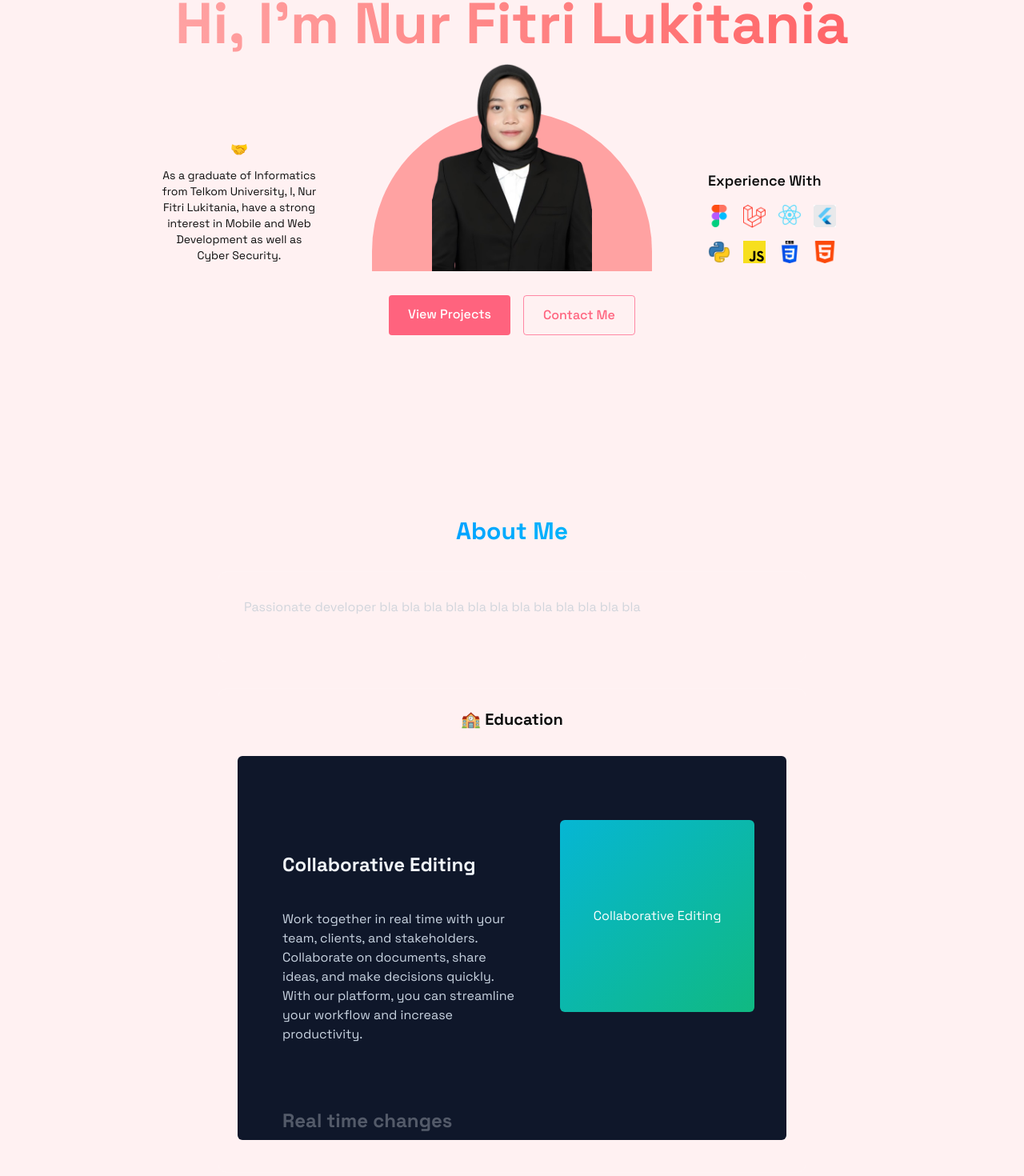
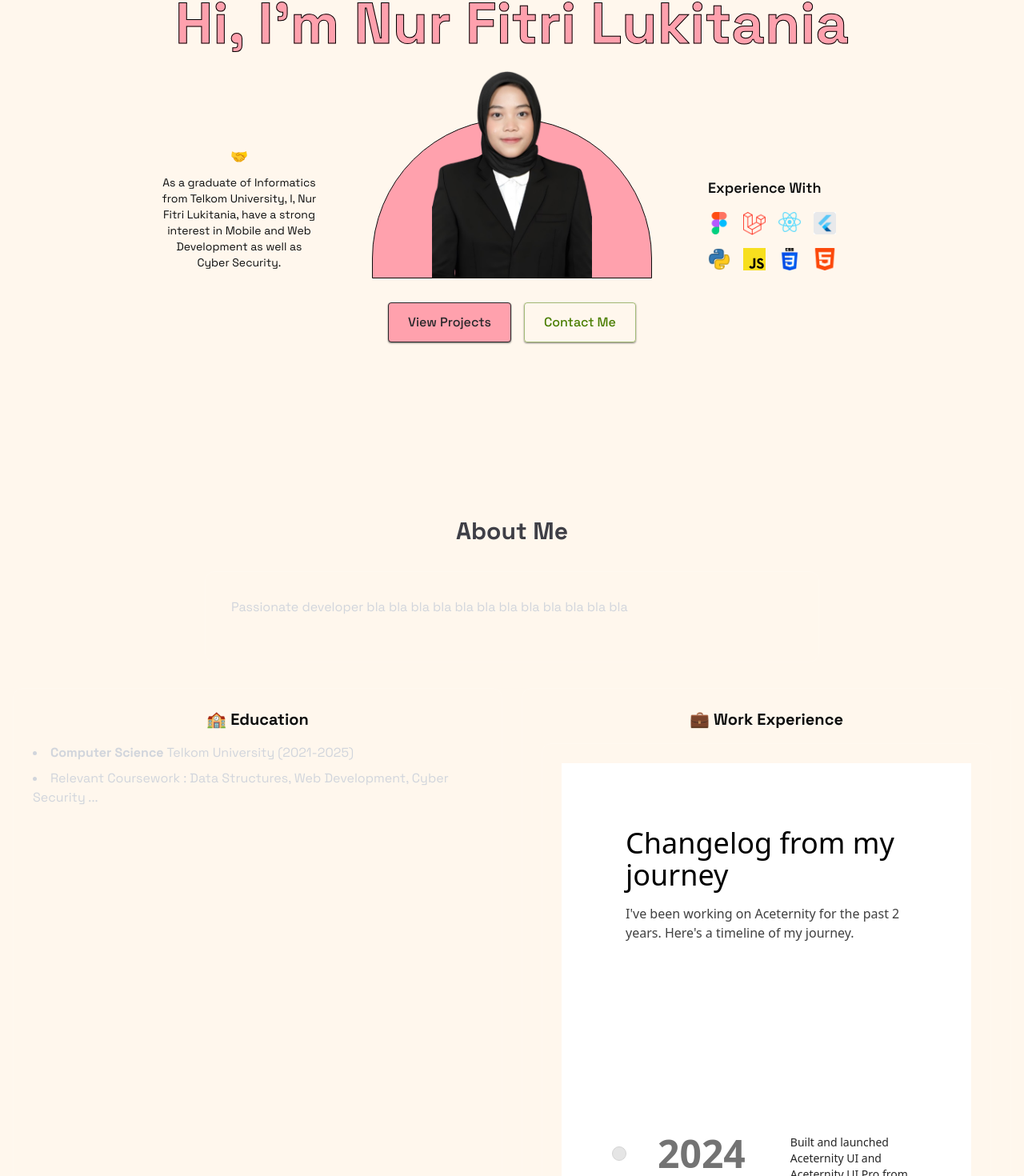
Before and after one commit to lukitania/Portofolio, a React (Vite) app: page / in a window 1280 px wide. Shown: the part 234-1704 px from the top of the page at 80% size. Built offline with nearby package versions, Linux system fonts and the light colour scheme.

Commit message:
moddified about n home

```diff
--- a/src/App.jsx
+++ b/src/App.jsx
@@ -15,7 +15,7 @@ function App() {
   return (
     <>
       {!isLoaded && <LoadingScreen onComplete={() => setIsLoaded(true)} />}{" "}
-      <div className={`min-h-screen transition-opacity duration-700 ${isLoaded ? "opacity-100" : "opacity-0"} bg-rose-50 text-black-100`}
+      <div className={`min-h-screen transition-opacity duration-700 ${isLoaded ? "opacity-100" : "opacity-0"} bg-orange-50 text-black-100`}
       >
         <Navbar menuOpen={menuOpen} setMenuOpen={setMenuOpen}/>
         <MobileMenu menuOpen={menuOpen} setMenuOpen={setMenuOpen}/>
--- a/src/components/sections/About.jsx
+++ b/src/components/sections/About.jsx
@@ -201,32 +201,46 @@ export const About = () => {
 
 
     return (<section id="about" className="min-h-screen flex items-center justify-center py-20" >
-        <div className="max-w-3xl mx-auto px-4">
-            <h2 className="text-3xl font-bold mb-8 bg-gradient-to-r from-blue-500 to-cyan-400 bg-clip-text text-transparent text-center">
+        <div className="px-4 items-center justify-center">
+            <h2 className=" max-w-3xl mx-auto  text-3xl font-bold mb-8 bg-gradient-to-r from-zinc-700 to-zinc-700 bg-clip-text text-transparent text-center">
                 {""}
                 About Me
             </h2>
-            <div className="rounded-xl p-8 border-white/10 border hover:-translate-y-1 transition-all">
+            <div className=" max-w-3xl mx-auto  rounded-xl p-8 border-white/10 border hover:-translate-y-1 transition-all">
                 <p className="text-gray-300 mb-6">
                     Passionate developer bla bla bla bla bla bla bla bla bla bla bla bla
                 </p>
             </div>
 
-            <div className="gap-6 mt-8">
+            <div className="grid grid-cols-1 md:grid-cols-2 gap-6 mt-8">
                 <div className="p-6 rounded-xl border-white/10 border hover:-translate-y-1 transition-all ">
                     <h3 className="text-xl font-bold mb-4 text-center"> 🏫 Education </h3>
-                    <div className="w-full py-4">
-                        <StickyScroll content={content} />
+                    <ul className="list-disc list-inside text-gray-300 space-y-2">
+                        <li>
+                            <strong> Computer Science </strong> Telkom University (2021-2025)
+                        </li>
+                        <li>
+                            Relevant Coursework : Data Structures, Web Development, Cyber Security ...
+                        </li>
+                    </ul>
+                </div>
+                <div className="p-6 rounded-xl border-white/10 border hover:-translate-y-1 transition-all ">
+                    <h3 className="text-xl font-bold mb-4 text-center"> 💼 Work Experience </h3>
+                    <div className="space-y-4 text-gray-300">
+                        <div className="p-6 rounded-xl border-white/10 border hover:-translate-y-1 transition-all ">
+                        <Timeline data={data} />
+                    </div>
                     </div>
                 </div>
+                </div>
+
+
+
+                <div className="gap-6 mt-8 relative w-full overflow-clip">
+
+                </div>
+
             </div>
-
-            <div className="gap-6 mt-8 relative w-full overflow-clip">
-                <div className="p-6 rounded-xl border-white/10 border hover:-translate-y-1 transition-all ">
-                    <Timeline data={data} />
-                </div>
-            </div>
-        </div>
     </section>
 
     );
--- a/src/components/sections/Home.jsx
+++ b/src/components/sections/Home.jsx
@@ -5,12 +5,12 @@ export const Home = () => {
     return (
         <section id="home" className="min-h-screen flex items-center justify-center relative">
             <div className="text-center z-10 px-4">
-                <h1 className="text-5xl md:text-7xl font-bold mb-6 bg-gradient-to-r from-red-300 to-red-400 bg-clip-text text-transparent leading-right">
+                <h1 className="text-5xl md:text-7xl font-bold mb-6 bg-gradient-to-r from-rose-300 to-rose-300 bg-clip-text text-transparent leading-tight [-webkit-text-stroke:1px_black] [paint-order:stroke_fill]">
                     Hi, I'm Nur Fitri Lukitania
                 </h1>
                 {/* Untuk Lingkaran */}
                 <div className="relative w-full h-[250px] flex items-start justify-center relative">
-                    <div className="absolute bottom-0 w-[350px] h-[200px] bg-red-300 rounded-t-full z-0"></div>
+                    <div className="absolute bottom-0 w-[350px] h-[200px] bg-rose-300 rounded-t-full z-0 border border-zinc-1000"></div>
                     <div className="absolute bottom-0 w-50 ">
                         <img
                             src="/assets/Foto.png"
@@ -19,10 +19,10 @@ export const Home = () => {
                         />
                     </div>
                     <div className="absolute top-70 flex justify-center space-x-4">
-                        <a href="#projects" className="bg-rose-400 text-white py-3 px-6 rounded font-medium transition relative overflow-hidden hover:-translate-y-0.5 hover:shadow-[0_0_15px_rgba(59, 130, 246, 0.4)]">
+                        <a href="#projects" className="bg-rose-300 border shadow-xs/50 text-zinc-800 py-3 px-6 rounded font-medium transition relative overflow-hidden hover:-translate-y-0.5 hover:shadow-[0_0_15px_rgba(59, 130, 246, 0.4)]">
                             View Projects
                         </a>
-                        <a href="#contact" className="border border-rose-500/50 text-rose-400 py-3 px-6 rounded font-medium transition-all duration-200 hover:-translate-y-0.5 hover:shadow-[0_0_15px_rgba(59, 130, 246, 0.2)] hover:bg-blue-500/10">
+                        <a href="#contact" className="border border-lime-700/50 shadow-xs/50 text-lime-700 py-3 px-6 rounded font-medium transition-all duration-200 hover:-translate-y-0.5 hover:shadow-[0_0_15px_rgba(59, 130, 246, 0.2)] hover:bg-blue-500/10">
                             Contact Me
                         </a>
                     </div>
--- a/src/components/ui/sticky-scroll-reveal.jsx
+++ b/src/components/ui/sticky-scroll-reveal.jsx
@@ -52,12 +52,12 @@ export const StickyScroll = ({
       animate={{
         backgroundColor: backgroundColors[activeCard % backgroundColors.length],
       }}
-      className="relative flex h-[30rem] justify-center space-x-10 overflow-y-auto rounded-md p-10"
+      className="relative flex h-[20rem] justify-center space-x-10 overflow-y-auto rounded-md p-10"
       ref={ref}>
       <div className="div relative flex items-start px-4">
         <div className="max-w-2xl">
           {content.map((item, index) => (
-            <div key={item.title + index} className="my-20">
+            <div key={item.title + index} className="my-5">
               <motion.h2
                 initial={{
                   opacity: 0,
@@ -80,7 +80,7 @@ export const StickyScroll = ({
               </motion.p>
             </div>
           ))}
-          <div className="h-40" />
+          <div className="h-20" />
         </div>
       </div>
       <div
```
